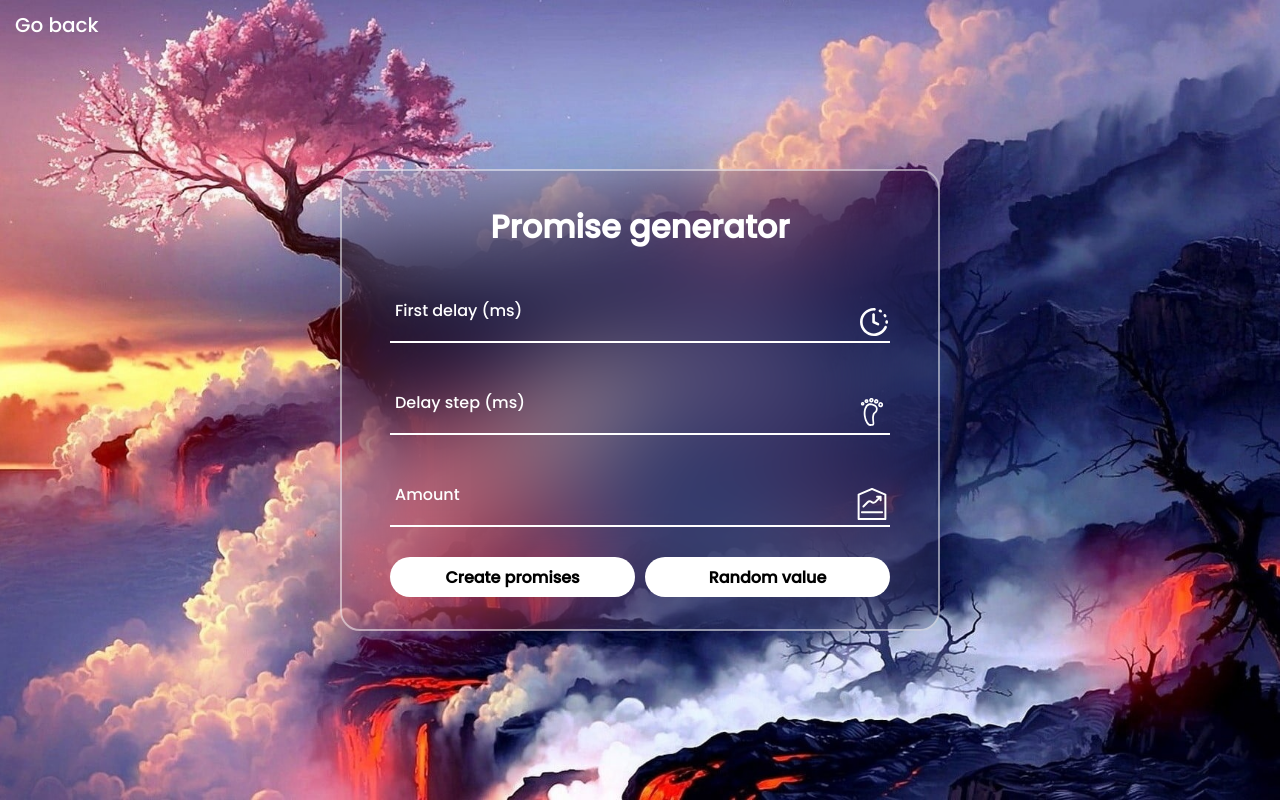
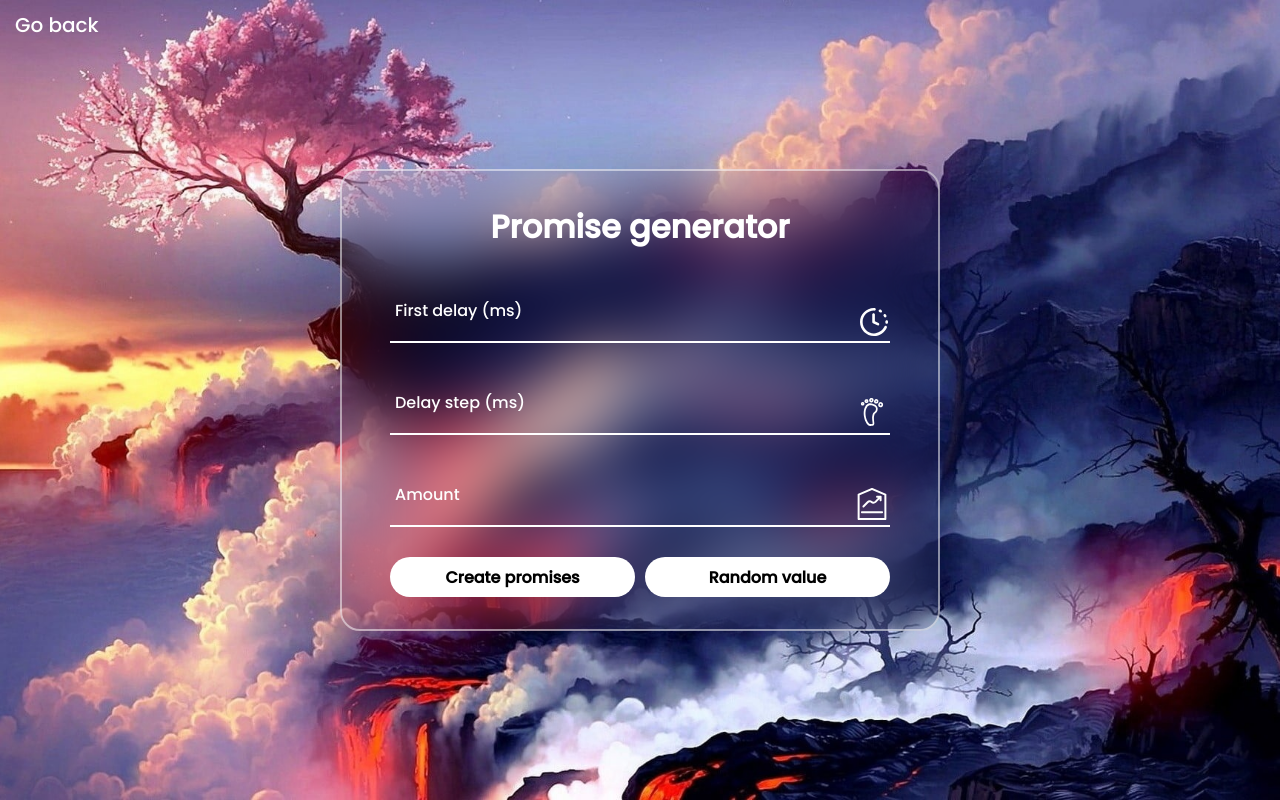
Before and after one commit to Olegopolonets/goit-js-hw-09, a website built with Parcel: page src/03-promises.html in a window 1280 px wide. Built offline with nearby package versions, Linux system fonts and the light colour scheme; some icons are missing.

Commit message:
change blur

```diff
--- a/src/css/03-promises.css
+++ b/src/css/03-promises.css
@@ -24,7 +24,7 @@ section {
   background-color: transparent;
   border: 2px solid rgba(255, 255, 255, 0.5);
   border-radius: 20px;
-  backdrop-filter: blur(55px);
+  backdrop-filter: blur(30px);
   display: flex;
   justify-content: center;
   align-items: center;
```
Also changed, not shown: src/images/arrow.svg (added).
